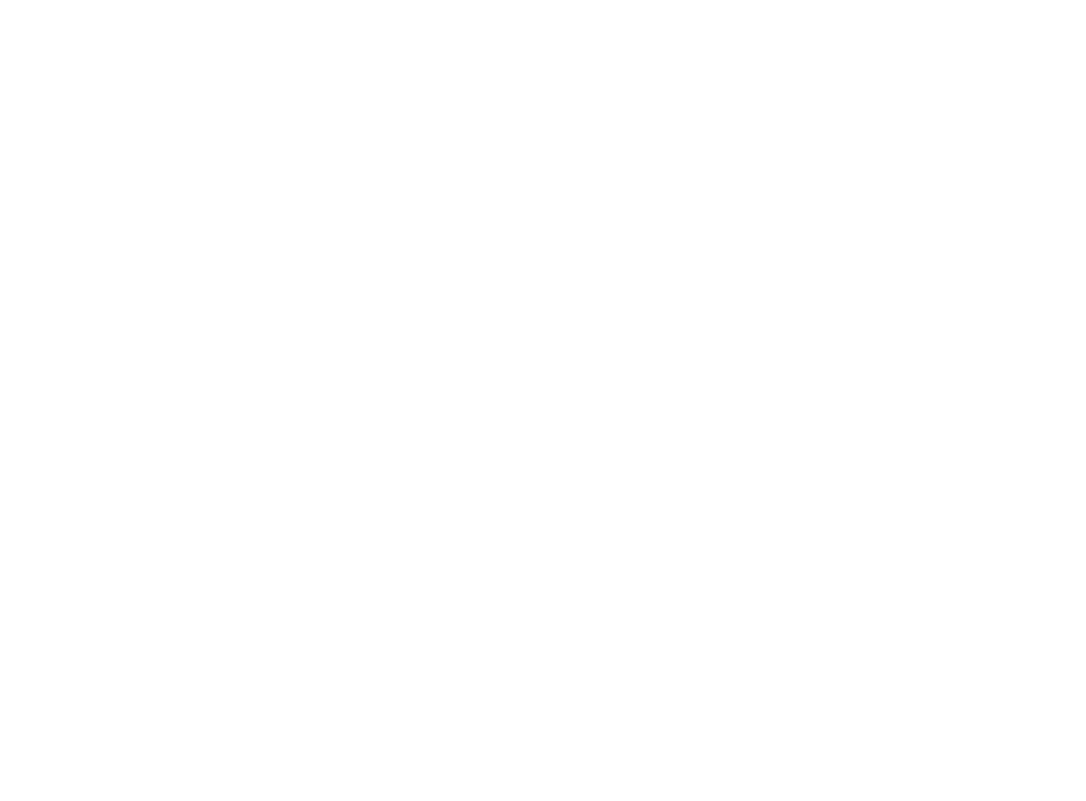
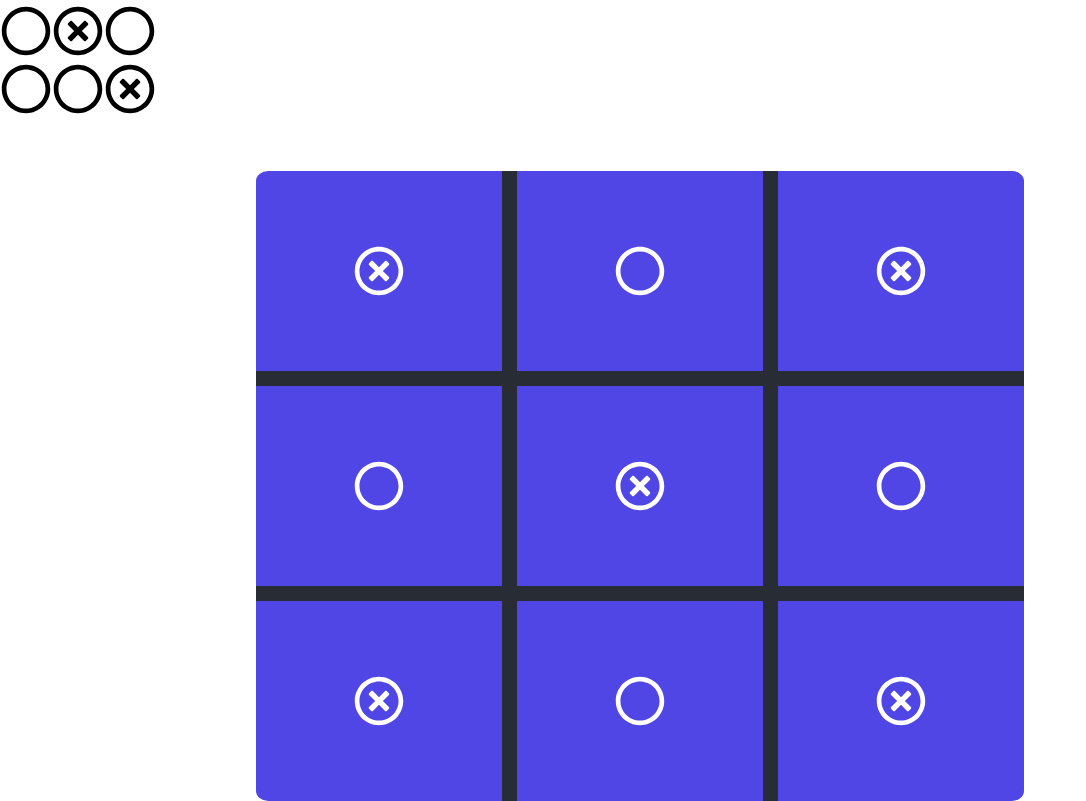
Before and after one commit to oicrruf/fe-ttt, a React (Create React App) app: page / in a window 1280 px wide. Shown: the part 495-1296 px from the top of the page, without its empty margins (0-1086 px from the left). Before the commit the page ends 800 px from the top, so only its background shows below. Built offline with nearby package versions, Linux system fonts and the light colour scheme.

Commit message:
feat TicToe design

```diff
--- a/src/App.css
+++ b/src/App.css
@@ -1,9 +1,83 @@
-.mainContainer {
-  display: flex;
-}
+/* .mainContainer {
+  display: unset;
+} */
 .link {
   padding: 7.5px 15px 7.5px 15px;
 }
 .link .-active {
   font-weight: bold;
 }
+
+#container-hash {
+  display: flex;
+  justify-content: center;
+}
+
+/* Start Hash design */
+
+.bg {
+  background: #282C34;
+  display: grid;
+  width: 60%;
+  grid-template-columns: repeat(3, 1fr);
+  grid-template-rows: repeat(3, 1fr);
+  grid-gap: 15px;
+  margin-top: 50px;
+  border-radius: 5%;
+}
+
+.region {
+  background-color: #4F46E5;
+  cursor: pointer;
+  height: 25vh;
+  width: 100%;
+  display: grid;
+  place-items: center;
+}
+
+#region-1 {
+  border-radius: 5% 0% 0%;
+}
+
+#region-3 {
+  border-radius: 0% 5% 0% 0%;
+}
+
+#region-7 {
+  border-radius: 0% 0% 0% 5%;
+}
+
+#region-9 {
+  border-radius: 0% 0% 5%;
+}
+
+/* End Hash design */
+
+/*
+#all-regions {
+}
+
+#region-1, #region-4{
+  border-bottom: 3px black solid;
+  border-right: 3px black solid;
+}
+#region-2, #region-5 {
+  border-bottom: 3px black solid;
+}
+#region-3, #region-6 {
+  border-left: 3px black solid;
+  border-bottom: 3px black solid;
+}
+#region-7 {
+  border-right: 3px black solid;
+}
+#region-9 {
+  border-left: 3px black solid;
+}
+
+.region {
+  height: 20vh;
+  width: 20vh;
+}
+
+*/
--- /dev/null
+++ b/src/components/Hash.js
@@ -0,0 +1,119 @@
+import React from "react";
+import { FaRegTimesCircle, FaRegCircle } from "react-icons/fa";
+
+const selectRegion = (id) => {
+  console.log(id);
+};
+
+const iconStyle = { color: "white" }
+
+const Hash = () => {
+  return (
+    <div className="bg">
+        <div className="region" id="region-1">
+          <button onClick={() => selectRegion(1)}>
+                <FaRegTimesCircle style={iconStyle} size="50" />
+          </button>
+        </div>
+        <div className="region">
+          <button onClick={() => selectRegion(2)}>
+                <FaRegCircle style={iconStyle} size="50" />
+          </button>
+        </div>
+        <div className="region" id="region-3">
+          <button onClick={() => selectRegion(3)}>
+                <FaRegTimesCircle style={iconStyle} size="50" />
+          </button>
+        </div>
+        <div className="region">
+          <button onClick={() => selectRegion(4)}>
+                <FaRegCircle style={iconStyle} size="50" />
+          </button>
+        </div>
+        <div className="region">
+          <button onClick={() => selectRegion(5)}>
+                <FaRegTimesCircle style={iconStyle} size="50" />
+          </button>
+        </div>
+        <div className="region">
+          <button onClick={() => selectRegion(6)}>
+                <FaRegCircle style={iconStyle} size="50" />
+          </button>
+        </div>
+        <div className="region" id="region-7">
+          <button onClick={() => selectRegion(7)}>
+                <FaRegTimesCircle style={iconStyle} size="50" />
+          </button>
+        </div>
+        <div className="region">
+          <button onClick={() => selectRegion(8)}>
+                <FaRegCircle style={iconStyle} size="50" />
+          </button>
+        </div>
+        <div className="region" id="region-9">
+          <button onClick={() => selectRegion(9)}>
+                <FaRegTimesCircle style={iconStyle} size="50" />
+          </button>
+        </div>
+    </div>
+    );
+    {/* <div>
+      <table id="all-regions">
+        <tbody>
+          <tr>
+            <td id="region-1" className="region">
+              <button onClick={() => selectRegion(1)}>
+                <FaRegTimesCircle size="50" />
+              </button>
+            </td>
+            <td id="region-2" className="region">
+              <button onClick={() => selectRegion(2)}>
+                <FaRegCircle size="50" />
+              </button>
+            </td>
+            <td id="region-3" className="region">
+              <button onClick={() => selectRegion(3)}>
+                <FaRegTimesCircle size="50" />
+              </button>
+            </td>
+          </tr>
+          <tr>
+            <td id="region-4" className="region">
+              <button onClick={() => selectRegion(4)}>
+                <FaRegCircle size="50" />
+              </button>
+            </td>
+            <td id="region-5" className="region">
+              <button onClick={() => selectRegion(5)}>
+                <FaRegTimesCircle size="50" />
+              </button>
+            </td>
+            <td id="region-6" className="region">
+              <button onClick={() => selectRegion(6)}>
+                <FaRegCircle size="50" />
+              </button>
+            </td>
+          </tr>
+          <tr>
+            <td id="region-7" className="region">
+              <button onClick={() => selectRegion(7)}>
+                <FaRegCircle size="50" />
+              </button>
+            </td>
+            <td id="region-8" className="region">
+              <button onClick={() => selectRegion(8)}>
+                <FaRegCircle size="50" />
+              </button>
+            </td>
+            <td id="region-9" className="region">
+              <button onClick={() => selectRegion(9)}>
+                <FaRegTimesCircle size="50" />
+              </button>
+            </td>
+          </tr>
+        </tbody>
+      </table>
+    </div> */}
+};
+
+export { Hash };
--- a/src/components/Home.js
+++ b/src/components/Home.js
@@ -1,4 +1,5 @@
 import React from "react";
+import { Hash } from "./Hash";
 import { TicTacToeBtns } from "./TicTacToeBtns";
 
 const Home = () => {
@@ -13,6 +14,10 @@
         </div>
       </div>
       <TicTacToeBtns />
+      <div id="container-hash">
+        <Hash/>
+      </div>
+
     </>
   );
 };
--- a/src/components/index.js
+++ b/src/components/index.js
@@ -2,3 +2,4 @@
 export { TicTacToeBtns } from "./TicTacToeBtns";
 export { Navbar } from "./Navbar";
 export { Home } from "./Home";
+export { Hash } from './Hash';
```
